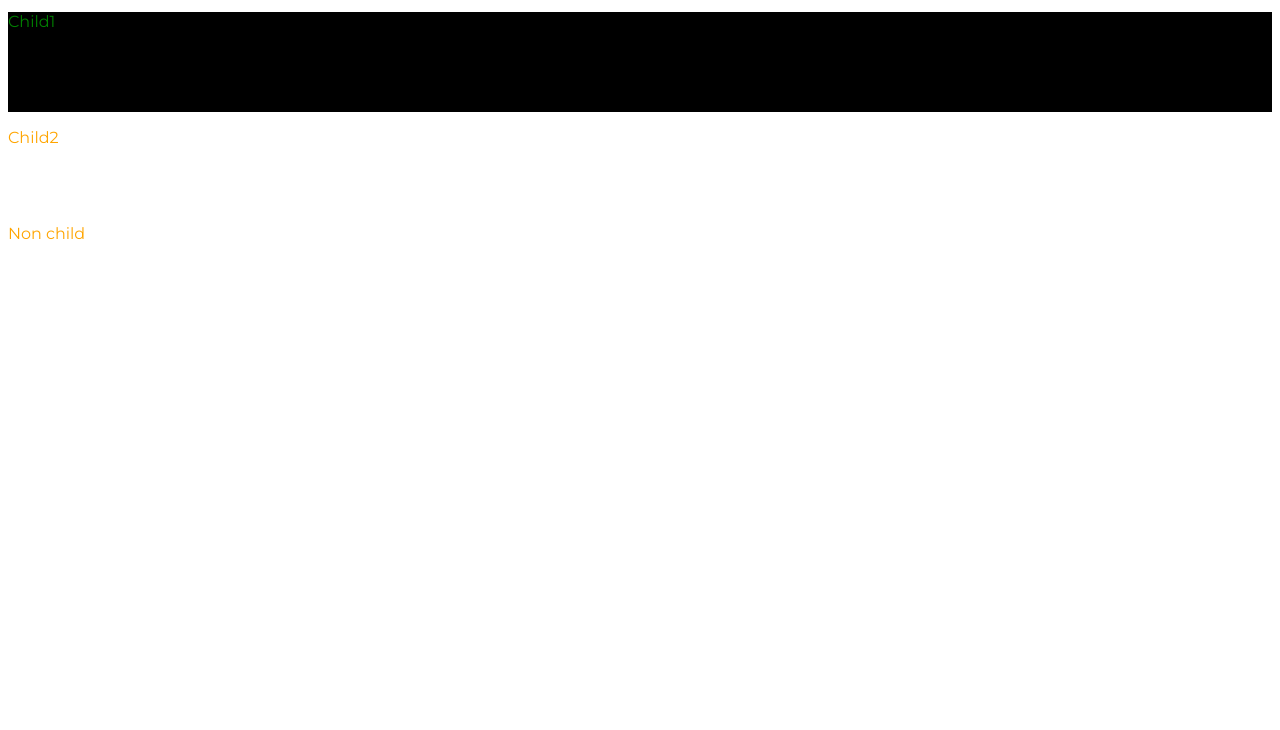
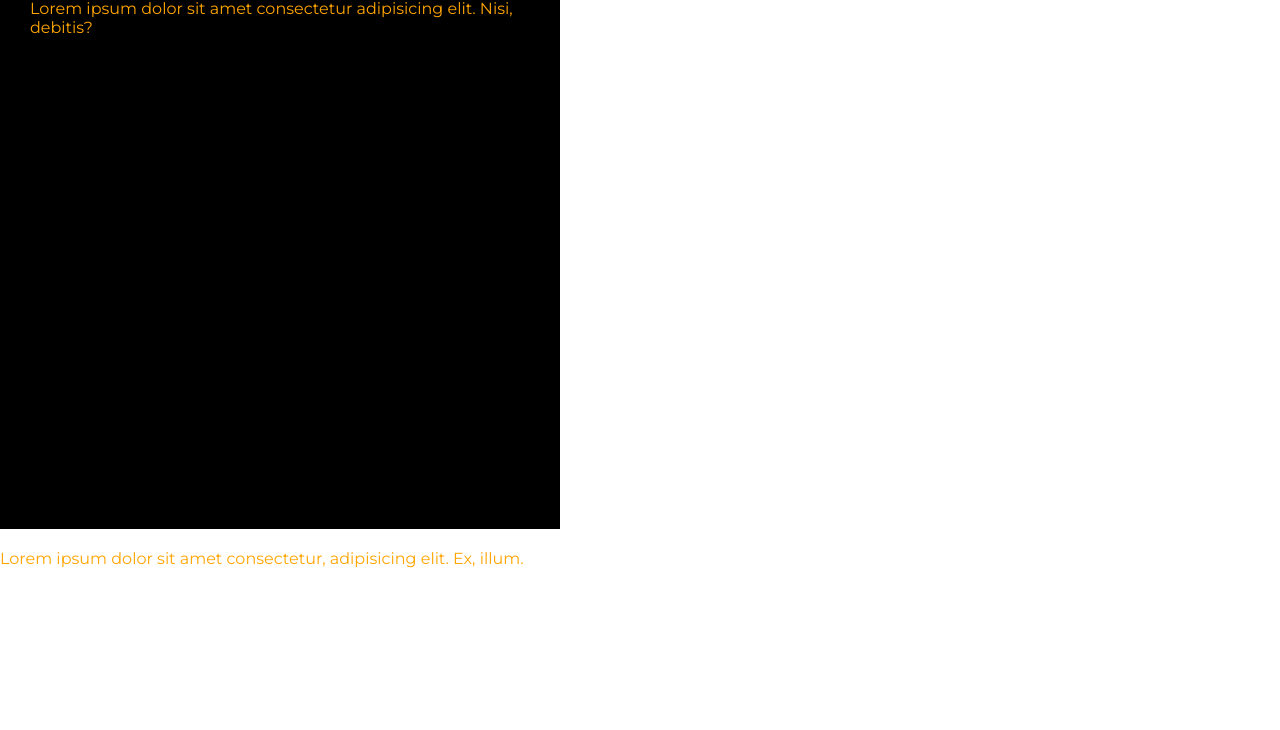
Before and after one commit to robertvalcsak/W1-practice, a plain HTML site: page frontend/index.html in a window 1280 px wide. Shown: the part 70-800 px from the top of the page. Drawn offline with Linux system fonts and the light colour scheme.

```diff
--- a/frontend/index.html
+++ b/frontend/index.html
@@ -1,25 +1,31 @@
 <!DOCTYPE html>
 <html lang="en">
-<head>
-	<meta charset="UTF-8">
-	<meta http-equiv="X-UA-Compatible" content="IE=edge">
-	<meta name="viewport" content="width=device-width, initial-scale=1.0">
-	<title>Valcsák Róbert-first-page</title>
-	<link rel="stylesheet" href="style.css">
-	<link rel="preconnect" href="https://fonts.googleapis.com">
-	<link rel="preconnect" href="https://fonts.gstatic.com" crossorigin>
-	<link href="https://fonts.googleapis.com/css2?family=Montserrat:wght@300;400&display=swap" rel="stylesheet">
+  <head>
+    <meta charset="UTF-8" />
+    <meta http-equiv="X-UA-Compatible" content="IE=edge" />
+    <meta name="viewport" content="width=device-width, initial-scale=1.0" />
+    <title>Valcsák Róbert-first-page</title>
+    <link rel="stylesheet" href="style.css" />
+    <link rel="preconnect" href="https://fonts.googleapis.com" />
+    <link rel="preconnect" href="https://fonts.gstatic.com" crossorigin />
+    <link
+      href="https://fonts.googleapis.com/css2?family=Montserrat:wght@300;400&display=swap"
+      rel="stylesheet"
+    />
+  </head>
 
-</head>
-<body>
-	<h1 class="purple">"Hi I am Valcsák Róbert"</h1>
+  <body>
+    <span>
+Lorem ipsum dolor, sit amet consectetur adipisicing elit. Animi, pariatur!    </span>
 
-	<div class="container-1">
-		<p>Child1</p>
+    <span class="box">
+        Lorem ipsum dolor sit amet consectetur adipisicing elit. Nisi, debitis?
+    </span>
 
-	</div>
+    <span>
+		Lorem ipsum dolor sit amet consectetur, adipisicing elit. Ex, illum.
 
-	<p id="blue" class="purple">Child2</p>
-	<p>Non child</p>
-</body>
+    </span>
+
+  </body>
 </html>
--- a/frontend/style.css
+++ b/frontend/style.css
@@ -1,39 +1,52 @@
-/* h1 {
-    color:blue
+* {
+  margin: 0;
+  padding: 0;
+  border: 0;
+  outline: none;
+/*   box-sizing: border-box;
+ */  background: transparent;
+  font-family: inherit;
 }
 
-#blue {
-    color:lightblue;
+a {
+  text-decoration: none;
 }
 
-h1.purple {
-    color:purple;
+a img {
+  border: none;
 }
 
-p {
-    color:blueviolet;
-    font-size: 16px;
+button,
+a {
+  cursor: pointer;
+  color: inherit;
 }
 
-p.purple {
-    color:pink;
+textarea {
+  resize: none;
 }
 
- */body {
-        color:orange;
-        font-family: 'Montserrat', sans-serif;
-}
-div {
-    color:green;
+button,
+textarea,
+select {
+  appearance: none !important;
+  border-radius: 0;
 }
 
-.container-1 {
-    background-color:black;
-    height: 100px;
-    font-weight: 300px;
+body {
+  color: orange;
+  font-family: "Montserrat", sans-serif;
+  width: 100vw;
+  height: 100vh;
+}
+span {
+  display: block;
+  margin-bottom: 20px;
 }
 
-p {
-    height: 80px;
-
+.box {
+    width: 500px;
+    height: 500px;
+    background-color: black;
+    padding: 30px;
 }
```
